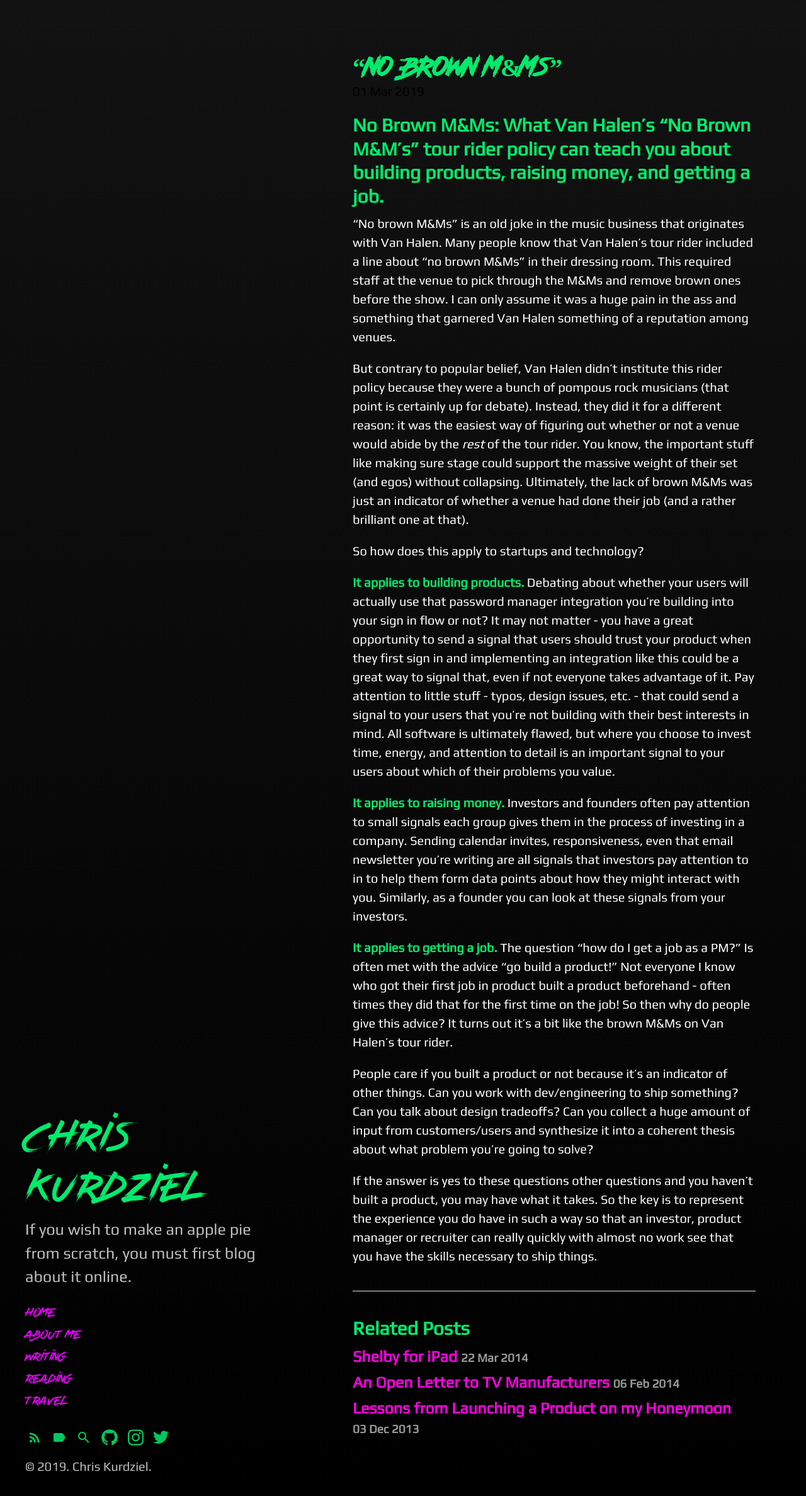
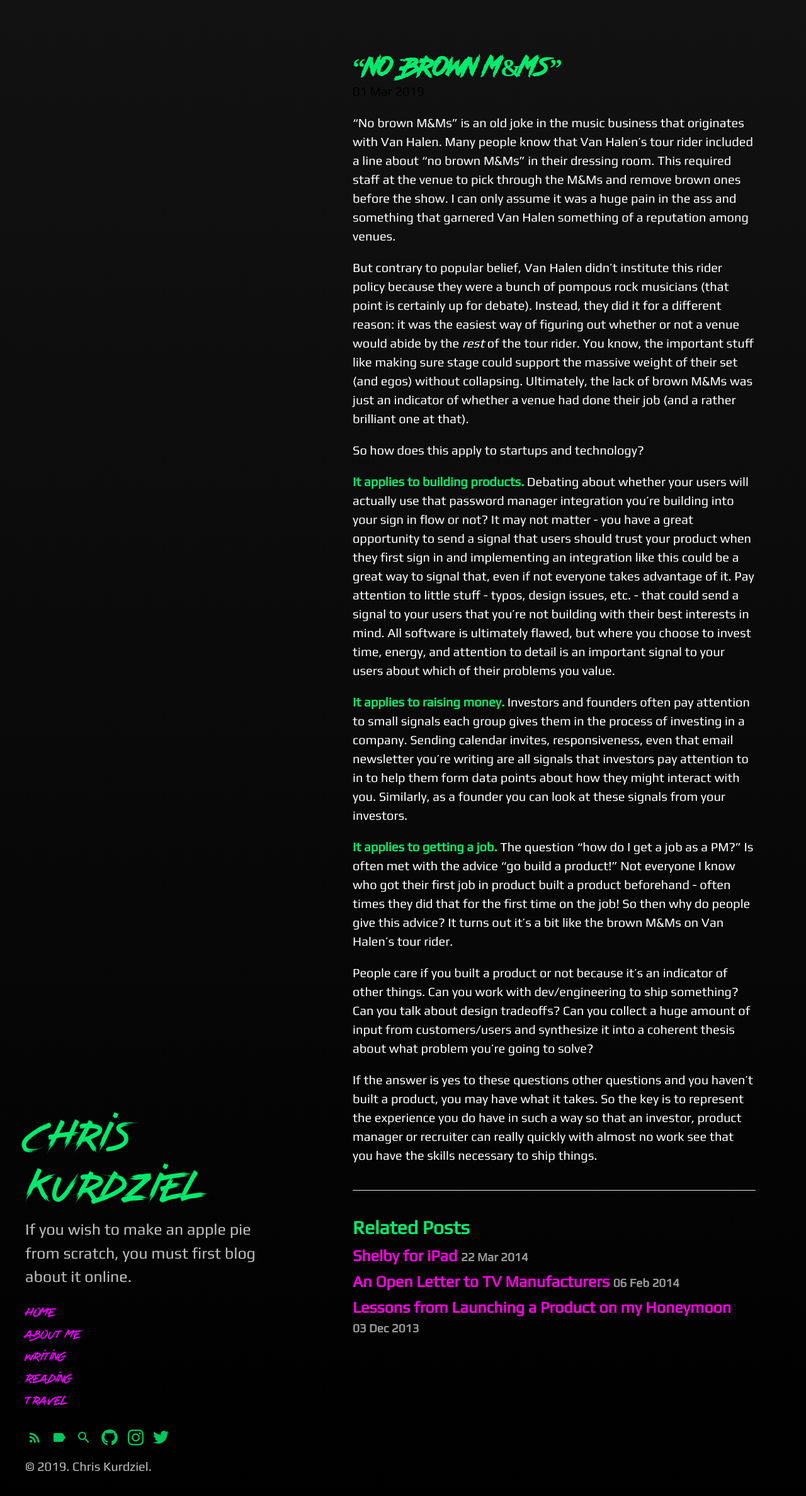
Before and after one commit to ckurdziel/ckurdziel.github.com, a Jekyll site: the page built from _posts/2019-03-01-brown-mms.md, in a window 1280 px wide. Shown: the top 2376 px of the page at 63% size. Built offline with Jekyll 4.4.1, drawn with Linux system fonts in a browser that asks for light colours.

Commit message:
Update 2019-03-01-brown-mms.md

```diff
--- a/_posts/2019-03-01-brown-mms.md
+++ b/_posts/2019-03-01-brown-mms.md
@@ -4,8 +4,6 @@ title: '“No Brown M&Ms”'
 description: ‘What Van Halen’s “No Brown M&M’s” tour rider policy can teach you about building products, raising money, and getting a job.”
 comments: false
 ---
-
-## No Brown M&Ms: What Van Halen’s “No Brown M&M’s” tour rider policy can teach you about building products, raising money, and getting a job.
 
 “No brown M&Ms” is an old joke in the music business that originates with Van Halen. Many people know that Van Halen’s tour rider included a line about “no brown M&Ms” in their dressing room. This required staff at the venue to pick through the M&Ms and remove brown ones before the show. I can only assume it was a huge pain in the ass and something that garnered Van Halen something of a reputation among venues.
 
```
